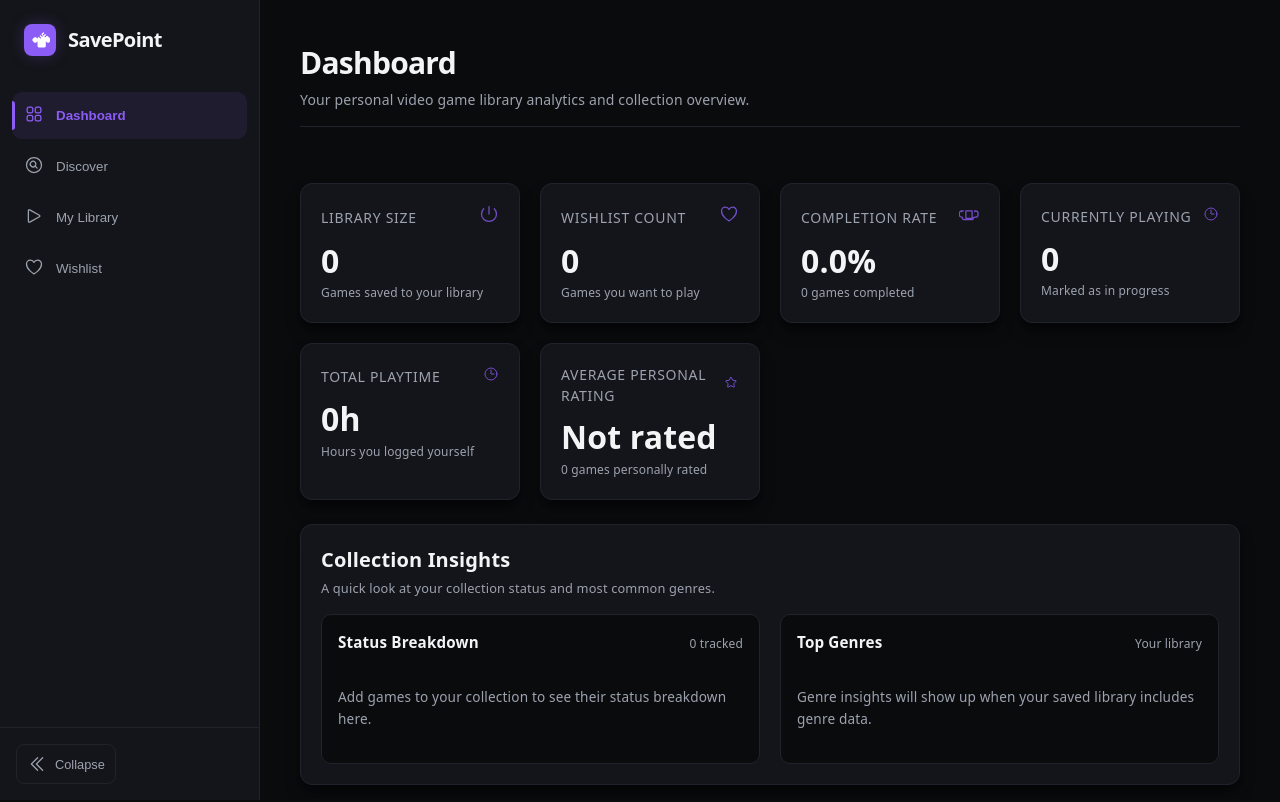
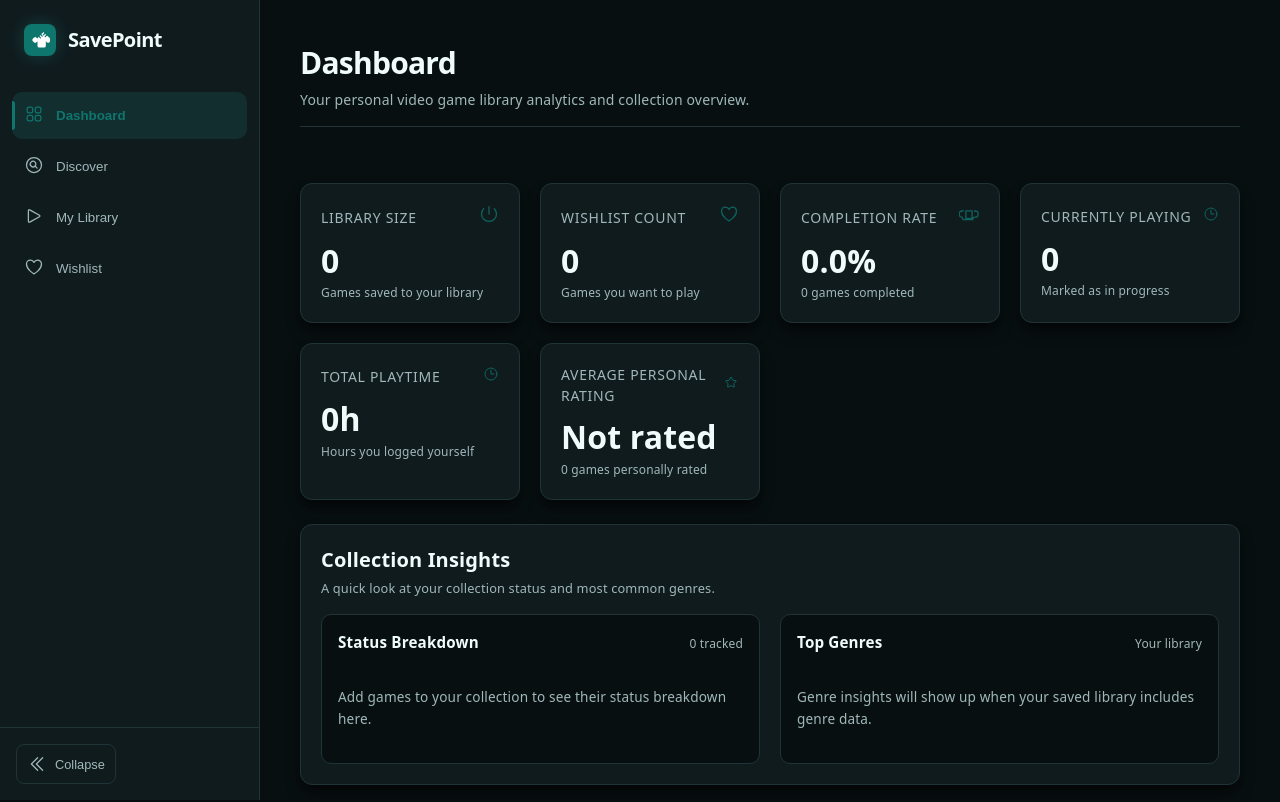
Before and after one commit to KyleDomSar/SavePoint, a React (Vite) app: page / in a window 1280 px wide. Shown: the top 802 px of the page. Built offline with nearby package versions, Linux system fonts and the light colour scheme.

Commit message:
style: introduce aqua reactor theme palette

```diff
--- a/src/index.css
+++ b/src/index.css
@@ -1,18 +1,19 @@
 :root {
-  --bg: #0a0b0d;
-  --panel-bg: #14151a;
-  --panel-hover: #1c1d26;
-  --border: #21232c;
-  --border-focus: #3b3e4f;
-  --text: #9ca3af;
-  --text-h: #f3f4f6;
+  /* SavePoint "Aqua Reactor" palette: graphite surfaces with teal-mint accents. */
+  --bg: #080f11;
+  --panel-bg: #101b1e;
+  --panel-hover: #17272b;
+  --border: #203438;
+  --border-focus: #36585d;
+  --text: #a0b8ba;
+  --text-h: #effcfb;
   --text-white: #ffffff;
-  --accent: #8b5cf6;
-  --accent-hover: #a78bfa;
-  --accent-bg: rgba(139, 92, 246, 0.1);
-  --accent-border: rgba(139, 92, 246, 0.4);
-  --shadow: rgba(0, 0, 0, 0.5) 0 10px 15px -3px, rgba(0, 0, 0, 0.3) 0 4px 6px -2px;
-  --glow: 0 0 15px rgba(139, 92, 246, 0.25);
+  --accent: #0f766e;
+  --accent-hover: #2dd4bf;
+  --accent-bg: rgba(45, 212, 191, 0.1);
+  --accent-border: rgba(45, 212, 191, 0.42);
+  --shadow: rgba(0, 0, 0, 0.52) 0 10px 15px -3px, rgba(0, 0, 0, 0.32) 0 4px 6px -2px;
+  --glow: 0 0 18px rgba(45, 212, 191, 0.2);
 
   --sans: system-ui, -apple-system, BlinkMacSystemFont, 'Segoe UI', Roboto, Helvetica, Arial, sans-serif;
   --heading: system-ui, -apple-system, BlinkMacSystemFont, 'Segoe UI', Roboto, Helvetica, Arial, sans-serif;
```
